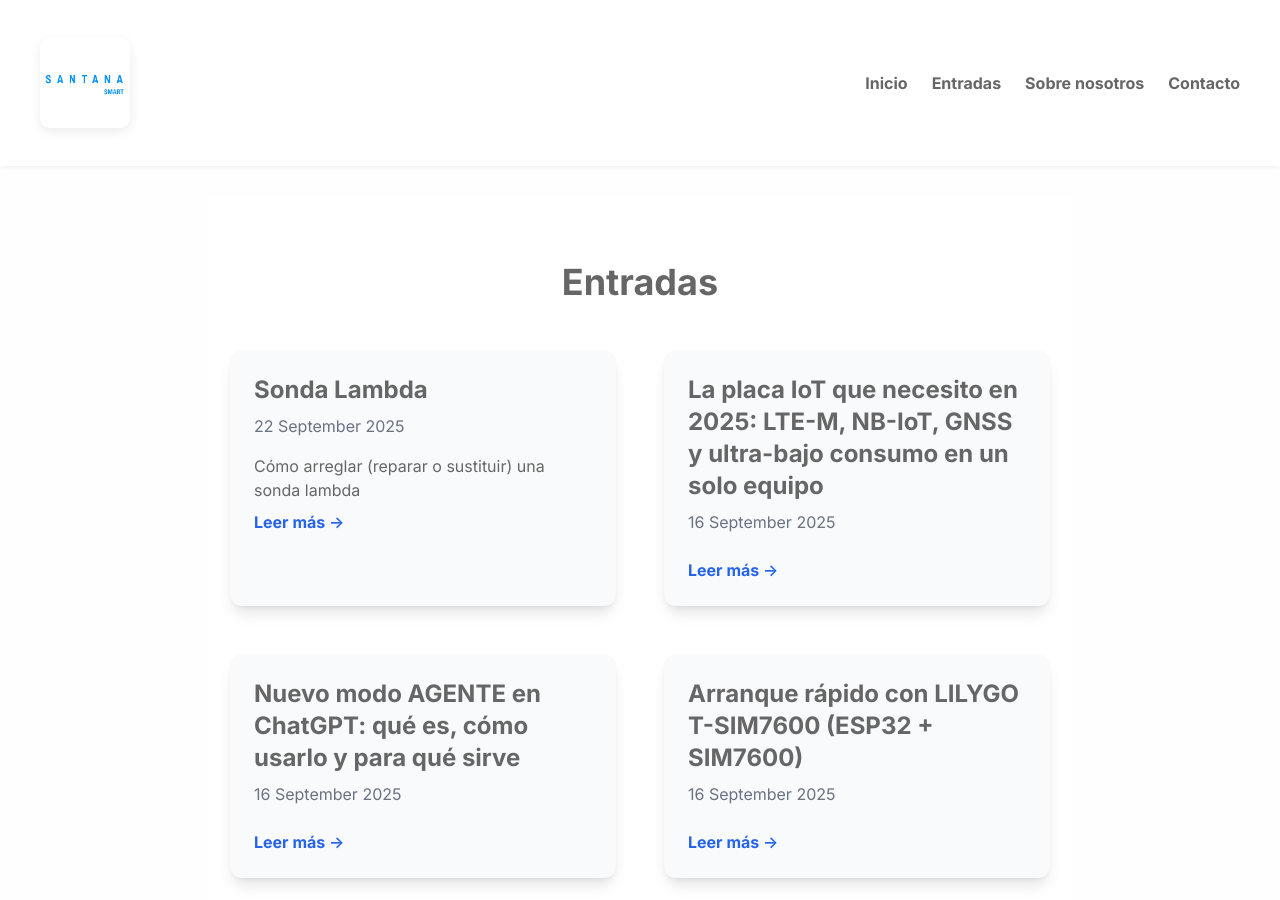
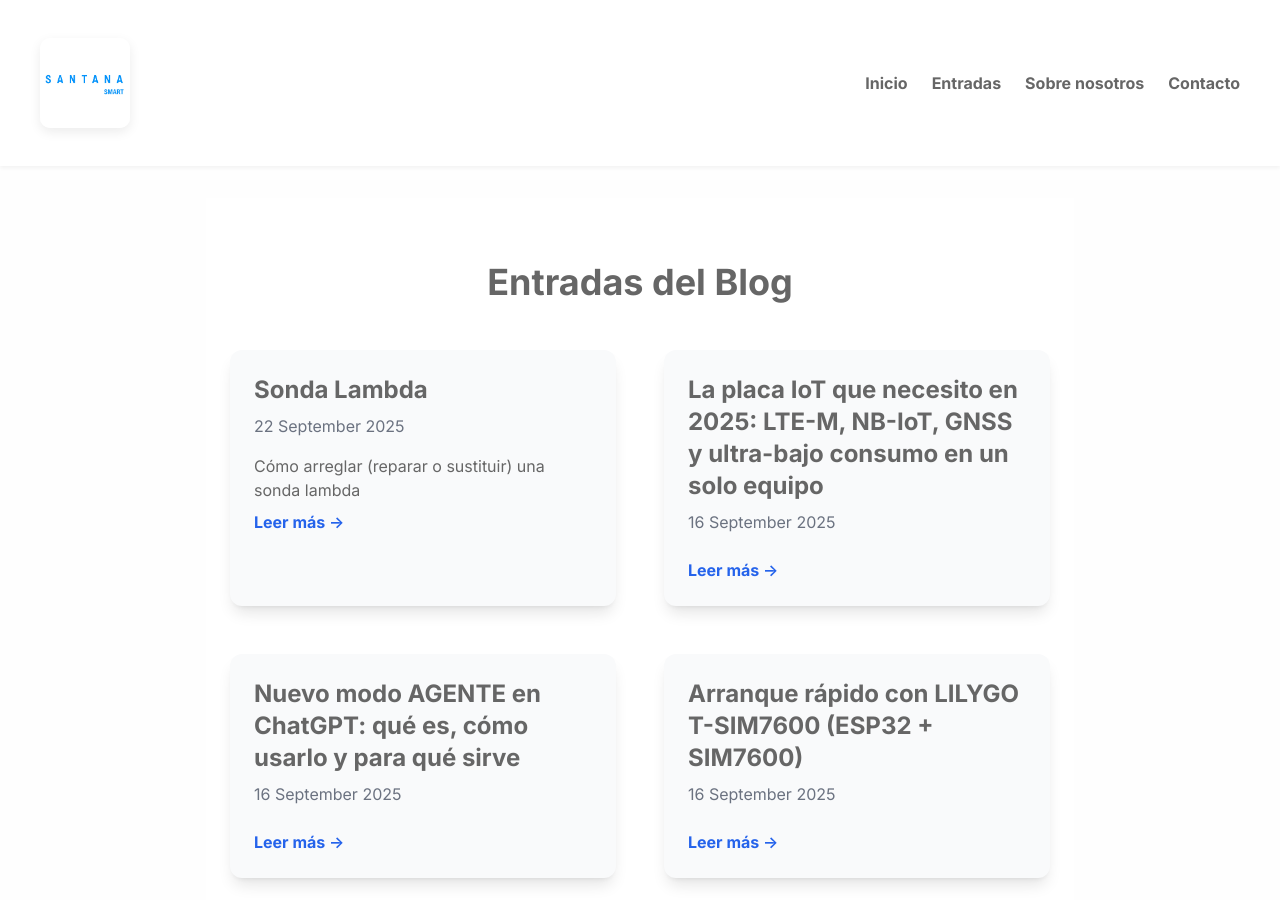
Before and after one commit to santanasmart/santanasmart.github.io, a Jekyll site: the page built from blog.html, in a window 1280 px wide and 900 px high. Built offline with Jekyll 4.4.1, drawn with Linux system fonts in a browser that asks for light colours; nearby versions of some CDN libraries.

Commit message:
Update blog.html

```diff
--- a/blog.html
+++ b/blog.html
@@ -5,21 +5,41 @@
 
 <section class="py-16 bg-white">
   <div class="max-w-6xl mx-auto px-6">
-    <h1 class="text-4xl font-bold mb-12 text-center" data-aos="fade-down">Entradas</h1>
+    <!-- Cabecera -->
+    <h1 class="text-4xl font-bold mb-12 text-center" data-aos="fade-down">Entradas del Blog</h1>
 
     {% if site.posts.size > 0 %}
+    <!-- Grid de posts -->
     <div class="grid md:grid-cols-2 gap-12">
       {% for post in site.posts %}
-      <div class="bg-gray-50 p-6 rounded-xl shadow-lg hover:shadow-2xl transition transform hover:scale-105">
+      <div class="bg-gray-50 p-6 rounded-xl shadow-lg hover:shadow-2xl transition transform hover:scale-105" data-aos="fade-up" data-aos-delay="{{ forloop.index0 | times: 100 }}">
+        <!-- Título del post -->
         <h2 class="text-2xl font-semibold mb-2">
           <a href="{{ post.url | relative_url }}" class="hover:text-blue-600">{{ post.title }}</a>
         </h2>
+        <!-- Fecha -->
         <p class="text-gray-500 mb-4">{{ post.date | date: "%d %B %Y" }}</p>
+        <!-- Extracto -->
         <p>{{ post.excerpt | strip_html | truncate: 150 }}</p>
+        <!-- Leer más -->
         <a href="{{ post.url | relative_url }}" class="text-blue-600 font-semibold mt-2 inline-block hover:underline">Leer más →</a>
       </div>
       {% endfor %}
     </div>
+
+    <!-- Paginación -->
+    <div class="mt-12 flex justify-center space-x-4">
+      {% if paginator.previous_page %}
+        <a href="{{ paginator.previous_page_path }}" class="px-4 py-2 bg-gray-200 rounded hover:bg-gray-300">&larr; Anterior</a>
+      {% endif %}
+      {% if paginator.next_page %}
+        <a href="{{ paginator.next_page_path }}" class="px-4 py-2 bg-gray-200 rounded hover:bg-gray-300">Siguiente &rarr;</a>
+      {% endif %}
+    </div>
+
     {% else %}
       <p class="text-center text-gray-500">No hay entradas publicadas aún.</p>
     {% endif %}
+
+  </div>
+</section>
```
Lines whose indentation alone changed are shown as unchanged.
